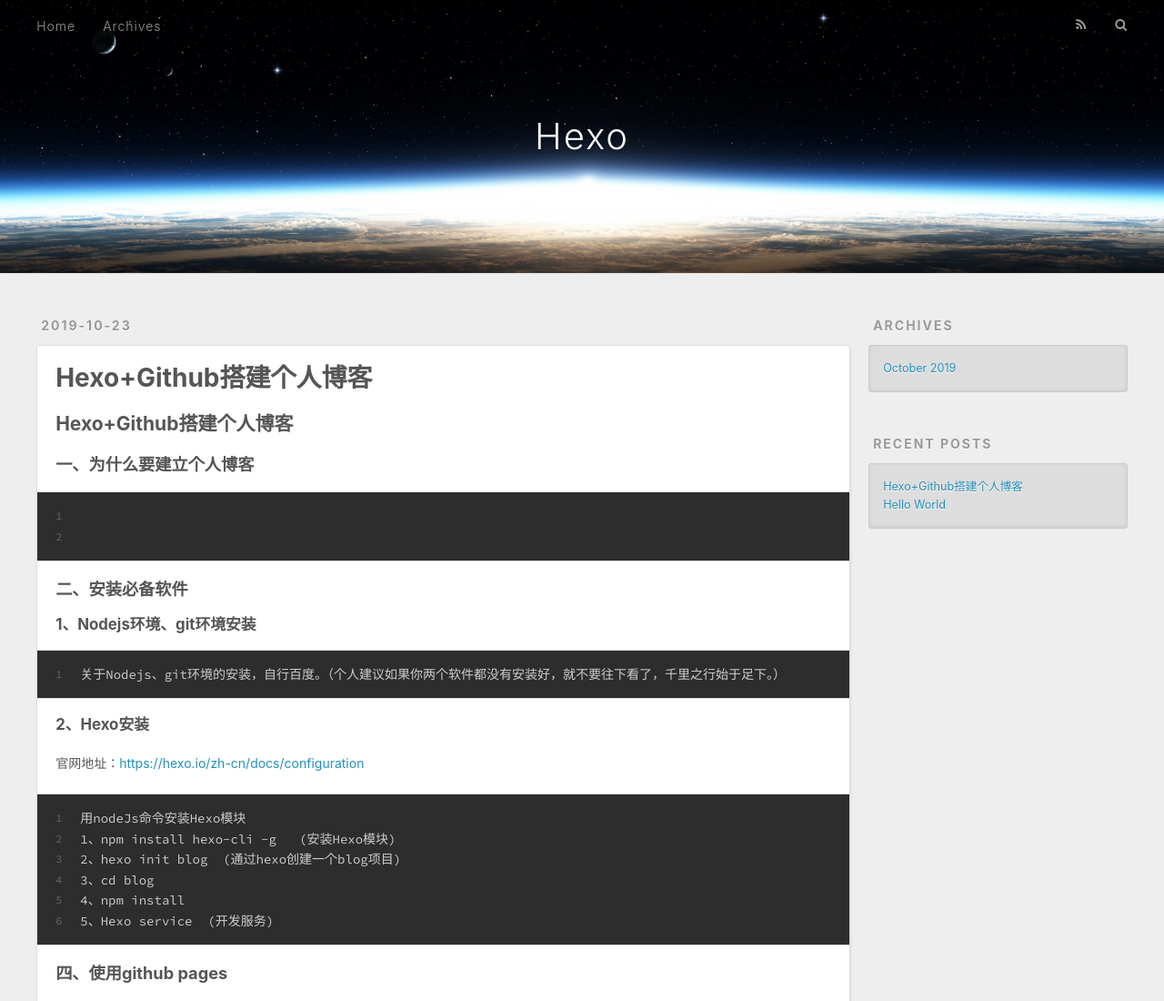
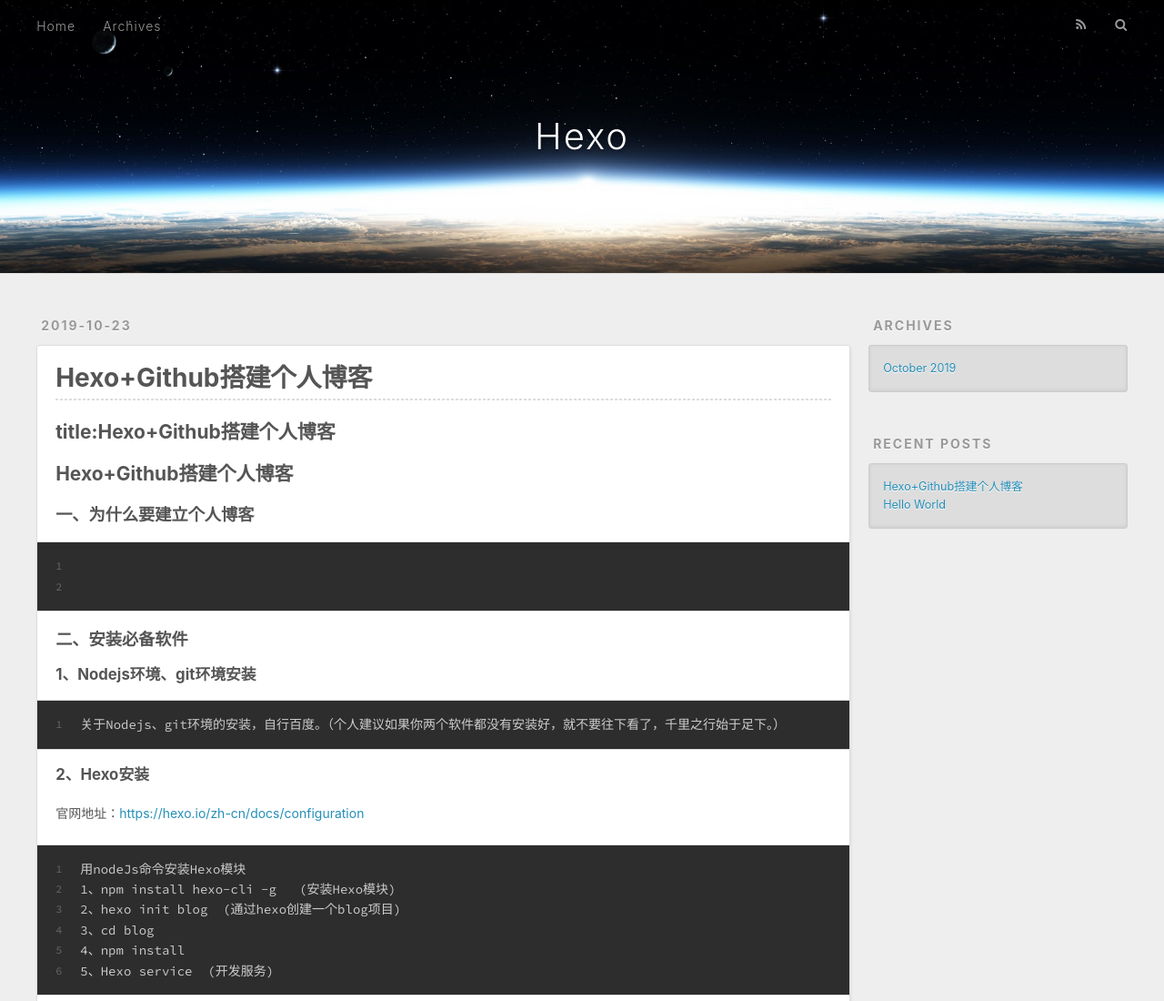
Before and after one commit to dgs0117/dgs0117.github.io, a plain HTML site: page 2019/10/23/Hexo+Github搭建个人博客/index.html in a window 1280 px wide. Shown: the top 1100 px of the page at 91% size. Drawn offline with nearby package versions, Linux system fonts and the light colour scheme.

Commit message:
Site updated: 2019-10-23 17:47:42

```diff
--- a/2019/10/23/Hexo+Github搭建个人博客/index.html
+++ b/2019/10/23/Hexo+Github搭建个人博客/index.html
@@ -7,14 +7,14 @@
 
   <title>Hexo+Github搭建个人博客 | Hexo</title>
   <meta name="viewport" content="width=device-width, initial-scale=1, maximum-scale=1">
-  <meta name="description" content="Hexo+Github搭建个人博客一、为什么要建立个人博客12  二、安装必备软件1、Nodejs环境、git环境安装1关于Nodejs、git环境的安装，自行百度。（个人建议如果你两个软件都没有安装好，就不要往下看了，千里之行始于足下。）  2、Hexo安装官网地址：https:&#x2F;&#x2F;hexo.io&#x2F;zh-cn&#x2F;docs&#x2F;configuration 123456用nodeJs命令安装Hexo模块1">
+  <meta name="description" content="title:Hexo+Github搭建个人博客Hexo+Github搭建个人博客一、为什么要建立个人博客12  二、安装必备软件1、Nodejs环境、git环境安装1关于Nodejs、git环境的安装，自行百度。（个人建议如果你两个软件都没有安装好，就不要往下看了，千里之行始于足下。）  2、Hexo安装官网地址：https:&#x2F;&#x2F;hexo.io&#x2F;zh-cn&#x2F;docs&#x2F;configuration">
 <meta property="og:type" content="article">
 <meta property="og:title" content="Hexo+Github搭建个人博客">
 <meta property="og:url" content="http:&#x2F;&#x2F;yoursite.com&#x2F;2019&#x2F;10&#x2F;23&#x2F;Hexo+Github%E6%90%AD%E5%BB%BA%E4%B8%AA%E4%BA%BA%E5%8D%9A%E5%AE%A2&#x2F;index.html">
 <meta property="og:site_name" content="Hexo">
-<meta property="og:description" content="Hexo+Github搭建个人博客一、为什么要建立个人博客12  二、安装必备软件1、Nodejs环境、git环境安装1关于Nodejs、git环境的安装，自行百度。（个人建议如果你两个软件都没有安装好，就不要往下看了，千里之行始于足下。）  2、Hexo安装官网地址：https:&#x2F;&#x2F;hexo.io&#x2F;zh-cn&#x2F;docs&#x2F;configuration 123456用nodeJs命令安装Hexo模块1">
+<meta property="og:description" content="title:Hexo+Github搭建个人博客Hexo+Github搭建个人博客一、为什么要建立个人博客12  二、安装必备软件1、Nodejs环境、git环境安装1关于Nodejs、git环境的安装，自行百度。（个人建议如果你两个软件都没有安装好，就不要往下看了，千里之行始于足下。）  2、Hexo安装官网地址：https:&#x2F;&#x2F;hexo.io&#x2F;zh-cn&#x2F;docs&#x2F;configuration">
 <meta property="og:locale" content="en">
-<meta property="og:updated_time" content="2019-10-23T07:26:22.145Z">
+<meta property="og:updated_time" content="2019-10-23T07:39:20.091Z">
 <meta name="twitter:card" content="summary">
 
     <link rel="alternate" href="/atom.xml" title="Hexo" type="application/atom+xml">
@@ -84,7 +84,8 @@
 
     <div class="article-entry" itemprop="articleBody">
 
-        <h2 id="Hexo-Github搭建个人博客"><a href="#Hexo-Github搭建个人博客" class="headerlink" title="Hexo+Github搭建个人博客"></a>Hexo+Github搭建个人博客</h2><h3 id="一、为什么要建立个人博客"><a href="#一、为什么要建立个人博客" class="headerlink" title="一、为什么要建立个人博客"></a>一、为什么要建立个人博客</h3><figure class="highlight plain"><table><tr><td class="gutter"><pre><span class="line">1</span><br><span class="line">2</span><br></pre></td><td class="code"><pre><span class="line"></span><br><span class="line"></span><br></pre></td></tr></table></figure>
+        <hr>
+<h2 id="title-Hexo-Github搭建个人博客"><a href="#title-Hexo-Github搭建个人博客" class="headerlink" title="title:Hexo+Github搭建个人博客"></a>title:Hexo+Github搭建个人博客</h2><h2 id="Hexo-Github搭建个人博客"><a href="#Hexo-Github搭建个人博客" class="headerlink" title="Hexo+Github搭建个人博客"></a>Hexo+Github搭建个人博客</h2><h3 id="一、为什么要建立个人博客"><a href="#一、为什么要建立个人博客" class="headerlink" title="一、为什么要建立个人博客"></a>一、为什么要建立个人博客</h3><figure class="highlight plain"><table><tr><td class="gutter"><pre><span class="line">1</span><br><span class="line">2</span><br></pre></td><td class="code"><pre><span class="line"></span><br><span class="line"></span><br></pre></td></tr></table></figure>
 
 <h3 id="二、安装必备软件"><a href="#二、安装必备软件" class="headerlink" title="二、安装必备软件"></a>二、安装必备软件</h3><h4 id="1、Nodejs环境、git环境安装"><a href="#1、Nodejs环境、git环境安装" class="headerlink" title="1、Nodejs环境、git环境安装"></a>1、Nodejs环境、git环境安装</h4><figure class="highlight plain"><table><tr><td class="gutter"><pre><span class="line">1</span><br></pre></td><td class="code"><pre><span class="line">关于Nodejs、git环境的安装，自行百度。（个人建议如果你两个软件都没有安装好，就不要往下看了，千里之行始于足下。）</span><br></pre></td></tr></table></figure>
 
```
Also changed, not shown: 2019/10/21/hello-world/index.html (+1 -3 lines), index.html (+2 -3 lines).
